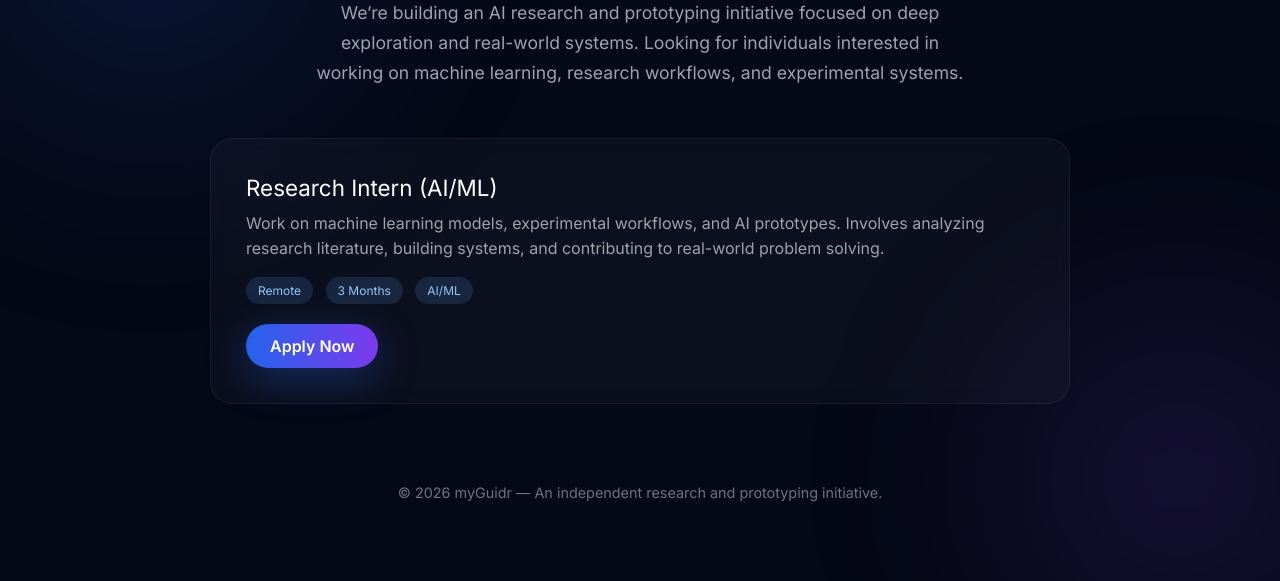
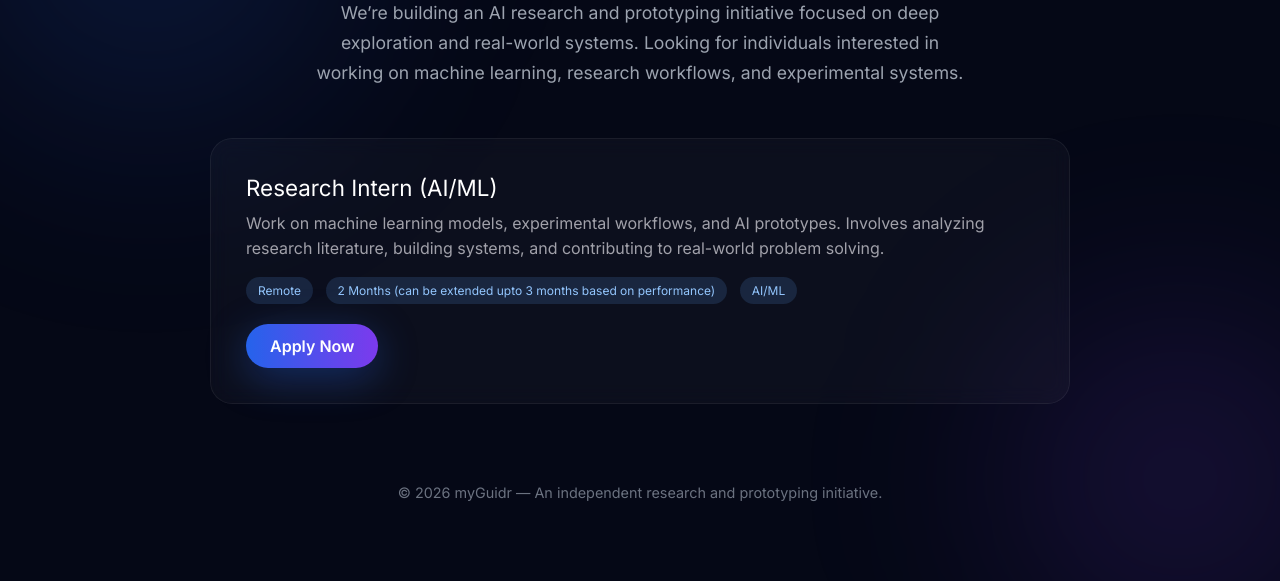
Before and after one commit to myGuidr/myGuidr.github.io, a plain HTML site: page careers/index.html in a window 1280 px wide. Shown: the part 221-802 px from the top of the page. Drawn offline with Linux system fonts and the light colour scheme.

Commit message:
Update index.html

```diff
--- a/careers/index.html
+++ b/careers/index.html
@@ -199,7 +199,7 @@ footer{
 
       <div>
         <span class="tag">Remote</span>
-        <span class="tag">3 Months</span>
+        <span class="tag">2 Months (can be extended upto 3 months based on performance)</span>
         <span class="tag">AI/ML</span>
       </div>
 
```
